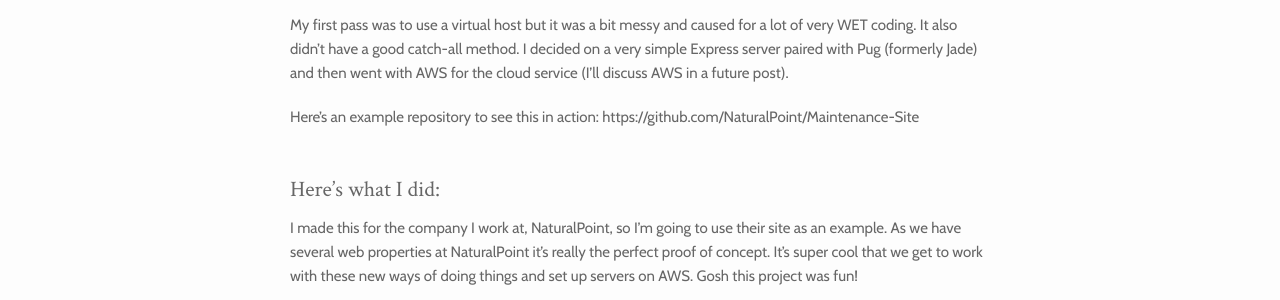
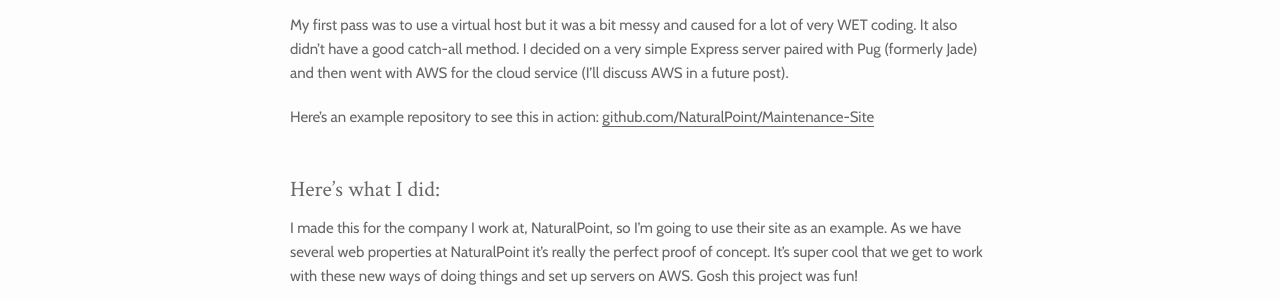
Before and after one commit to peterramsing/personal-site, a Jekyll site: the page built from _posts/2016-09-10-maintenence-site-on-aws-with-express-and-pug.md, in a window 1280 px wide and 900 px high. Shown: the part 446-746 px from the top of the window. Built offline with Jekyll 4.4.1, drawn with Linux system fonts in a browser that asks for light colours; nearby versions of some CDN libraries; some of the changed lines change nothing that is shown.

Commit message:
Makes the github link a real link 😳

```diff
--- a/_posts/2016-09-10-maintenence-site-on-aws-with-express-and-pug.md
+++ b/_posts/2016-09-10-maintenence-site-on-aws-with-express-and-pug.md
@@ -14,7 +14,7 @@
 
 My first pass was to use a virtual host but it was a bit messy and caused for a lot of very WET coding. It also didn't have a good catch-all method. I decided on a very simple Express server paired with Pug (formerly Jade) and then went with AWS for the cloud service (I'll discuss AWS in a future post).
 
-Here's an example repository to see this in action: https://github.com/NaturalPoint/Maintenance-Site
+Here's an example repository to see this in action: [github.com/NaturalPoint/Maintenance-Site](https://github.com/NaturalPoint/Maintenance-Site)
 
 ## Here's what I did:
 
```
